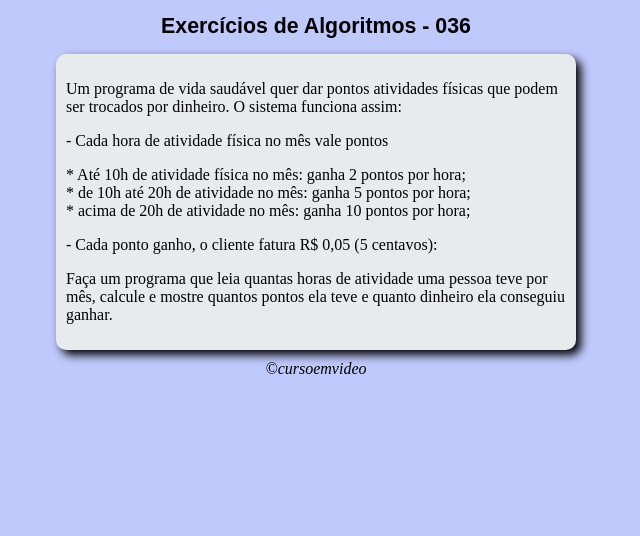
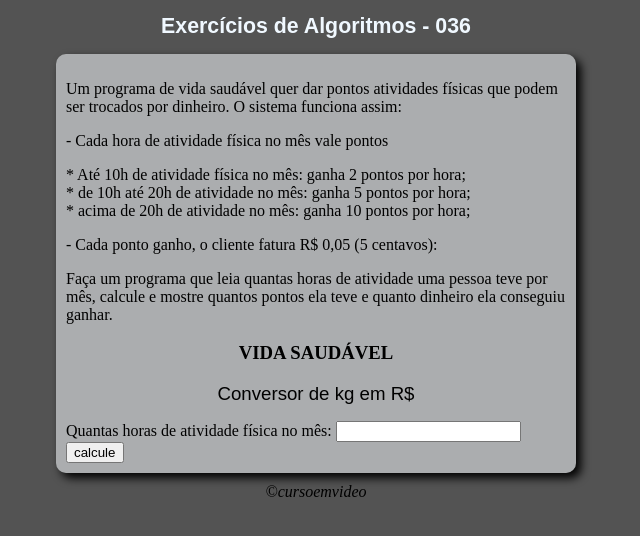
Before and after one commit to BrunaBaria/JavaScript, a plain HTML site: page Curso JavaScript/Exercícios Algorítmos/Ex.036/ex.036.al.html in a window 1280 px wide. Shown: the whole page, without its empty margins (324-964 px from the left). Drawn offline with Linux system fonts and the light colour scheme.

Commit message:
update18.17

```diff
--- a/Curso JavaScript/Exercícios Algorítmos/Ex.036/ex.036.al.html
+++ b/Curso JavaScript/Exercícios Algorítmos/Ex.036/ex.036.al.html
@@ -14,9 +14,7 @@
         <h1>Exercícios de Algoritmos - 036</h1>
     </header>
     <section>
-        <h2>
 
-        </h2>
         <p>
             Um programa de vida saudável quer dar pontos atividades físicas que podem ser trocados por dinheiro. O sistema funciona assim:</p>
             - Cada hora de atividade física no mês vale pontos</p>
@@ -25,11 +23,17 @@
                 * acima de 20h de atividade no mês: ganha 10 pontos por hora;</p>
             - Cada ponto ganho, o cliente fatura R$ 0,05 (5 centavos):</p>
             Faça um programa que leia quantas horas de atividade uma pessoa teve por mês, calcule e mostre quantos pontos ela teve e quanto dinheiro ela conseguiu ganhar.
-
+            <h3>
+                VIDA SAUDÁVEL
+            </h3>
+            <h2>Conversor de kg em R$</h2>
         </p>
         <div>
+            Quantas horas de atividade física no mês:
+            <input type="number" name="txthoras" id="txthoras">
+            <input type="button" value="calcule" onclick="calcular()">
         </div>
-        <div></div>
+        <div id="res"></div>
     </section>
     <footer>
         &copy;cursoemvideo
--- a/Curso JavaScript/Exercícios Algorítmos/Ex.036/script.ex.036.js
+++ b/Curso JavaScript/Exercícios Algorítmos/Ex.036/script.ex.036.js
@@ -0,0 +1,12 @@
+function calcular(){
+    var res = document.getElementById('res')
+    var txthoras = document.getElementById('txthoras')
+    var horas = Number(txthoras.value)
+    var ganho = 0.05
+    var recompensa = 0
+
+    if(horas <= 10){
+        var recompensa = horas*2
+        res.innerHTML = `Você realizou <strong>${horas}</strong> em exercícios e receberá R$ ${recompensa.toFixed(2)}`
+    }
+}
--- a/Curso JavaScript/Exercícios Algorítmos/Ex.036/style.ex.036.css
+++ b/Curso JavaScript/Exercícios Algorítmos/Ex.036/style.ex.036.css
@@ -1,16 +1,21 @@
 body{
-    background-color: rgb(192, 201, 252);
+    background-color: rgb(83, 83, 83);
 
 }
 h1{
     font:bold 16pt arial;
+    color: aliceblue;
     text-align: center;
 }
 h2{
     font: normal 14pt arial;
+    text-align: center;
+}
+h3{
+    text-align: center;
 }
 section{
-    background-color:rgb(231, 235, 238) ;
+    background-color:rgba(231, 235, 238, 0.596) ;
     padding: 10px;
     border-radius: 10px;
     width: 500px;
```
